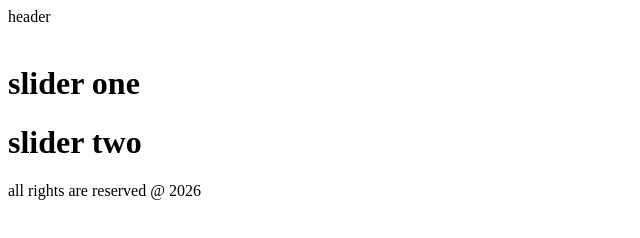
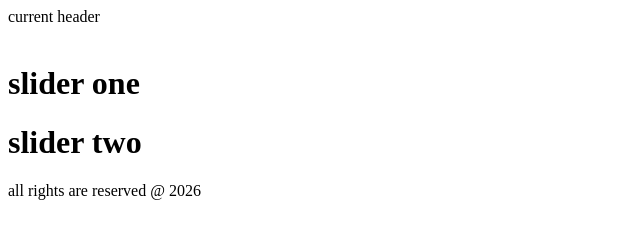
Before and after one commit to kaviancode/git-project-one, a plain HTML site: page index.html in a window 1280 px wide. Shown: the full height of the page, 0-640 px from the left. Drawn offline with Linux system fonts and the light colour scheme.

Commit message:
header updated in main

```diff
--- a/index.html
+++ b/index.html
@@ -9,7 +9,7 @@
 
 <body>
     <header>
-        header
+        current header
     </header>
     <div class="slider">
         <img src="" alt="">
```
